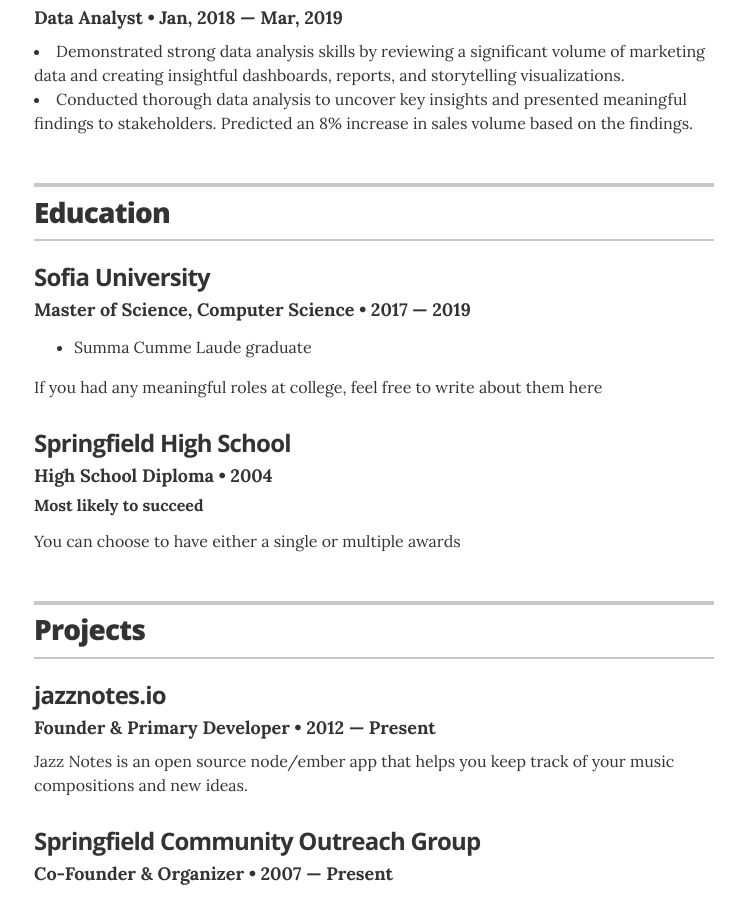
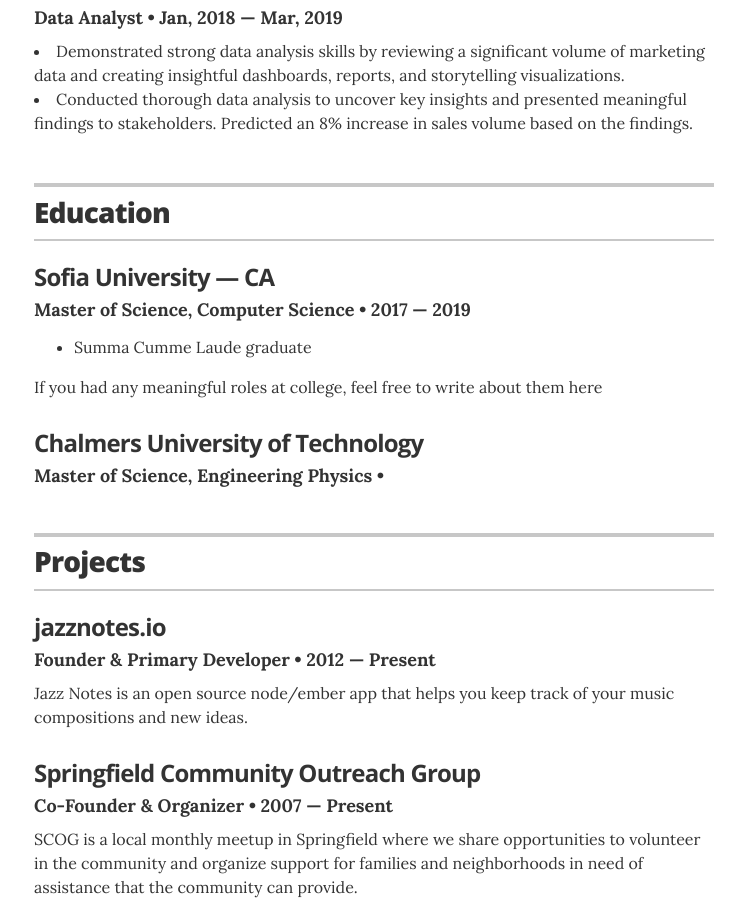
Before and after one commit to ttariqaziz/ttariqaziz.github.io, a Jekyll site: the page built from index.html, in a window 1280 px wide and 900 px high, scrolled down 1304 px. Shown: the whole window, without its empty margins (266-1011 px from the left). Built offline with Jekyll 4.4.1, drawn with Linux system fonts in a browser that asks for light colours.

Commit message:
Update education.yml

```diff
--- a/_data/education.yml
+++ b/_data/education.yml
@@ -1,13 +1,13 @@
 # Degree
 - degree: Master of Science, Computer Science
-  uni: Sofia University
+  uni: Sofia University  &mdash; CA
   year: 2017 &mdash; 2019
   awards:
     - award: Summa Cumme Laude graduate
   summary: If you had any meaningful roles at college, feel free to write about them here
 
-- degree: High School Diploma
-  uni: Springfield High School
-  year: 2004
-  award: Most likely to succeed
-  summary: You can choose to have either a single or multiple awards
+- degree: Master of Science, Engineering Physics
+  uni: Chalmers University of Technology
+  # year: 2004
+  # award: Most likely to succeed
+  # summary: You can choose to have either a single or multiple awards
```
